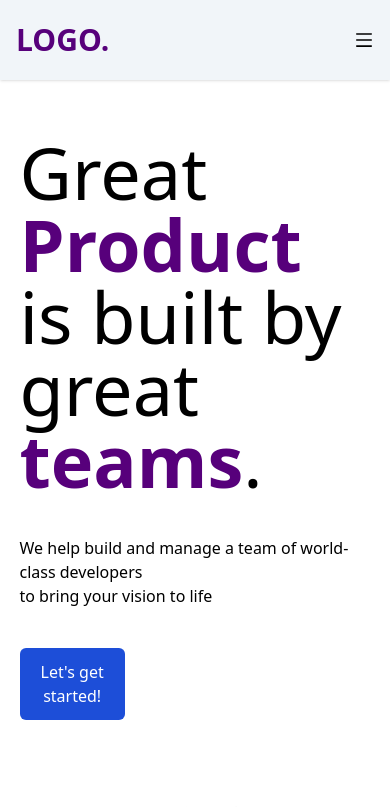
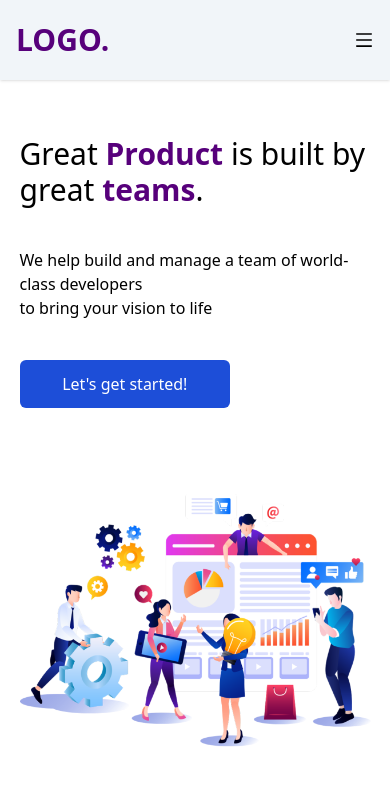
Before and after one commit to obuastella/the4coders, a React (Create React App) app in the folder front-end/: page / in a window 390 px wide. Shown: the top 807 px of the page. Built offline with nearby package versions, Linux system fonts and the light colour scheme.

Commit message:
WIP: Responsiveness hero-section

```diff
--- a/front-end/src/App.js
+++ b/front-end/src/App.js
@@ -3,7 +3,7 @@ import "./index.css";
 import Home from "./pages/Home";
 function App() {
   return (
-    <div className="">
+    <div className="max-w-[1550px] m-auto">
       <Navbar />
       <Home />
     </div>
--- a/front-end/src/pages/Home.jsx
+++ b/front-end/src/pages/Home.jsx
@@ -2,8 +2,8 @@ function Home() {
   return (
     <div className=" h-screen">
       <section className="hero-section  w-[90%] m-auto h-5/6 flex flex-col md:flex-row md:flex-wrap">
-        <div className="hero-text  mt-14 w-full md:w-2/4 flex flex-col justify-center gap-10">
-          <h1 className="text-7xl">
+        <div className="hero-text mt-14 w-full md:w-2/4 flex flex-col justify-center gap-10">
+          <h1 className="text-3xl font-semi-bold sm:text-5xl md:text-5xl lg-7xl">
             Great <span className="font-bold text-primaryColor">Product</span>{" "}
             is built by great{" "}
             <span className="font-bold text-primaryColor">teams</span>.
@@ -12,11 +12,11 @@ function Home() {
             We help build and manage a team of world-class developers <br /> to
             bring your vision to life
           </p>
-          <button className="max-w-[30%] bg-blue-700 p-3 text-white rounded-md">
+          <button className="w-[60%] md:w-[45%] lg:max-w-[30%] bg-blue-700 p-3 text-white rounded-md">
             Let's get started!
           </button>
         </div>
-        <div className="hero-body w-full md:w-2/4 max-h-5/6 mt-14">
+        <div className="hero-body flex justify-center items-center w-full md:w-2/4 max-h-5/6 mt-14">
           <img className="" src="assets/images/hero-img.png" alt="team" />
         </div>
       </section>
```
